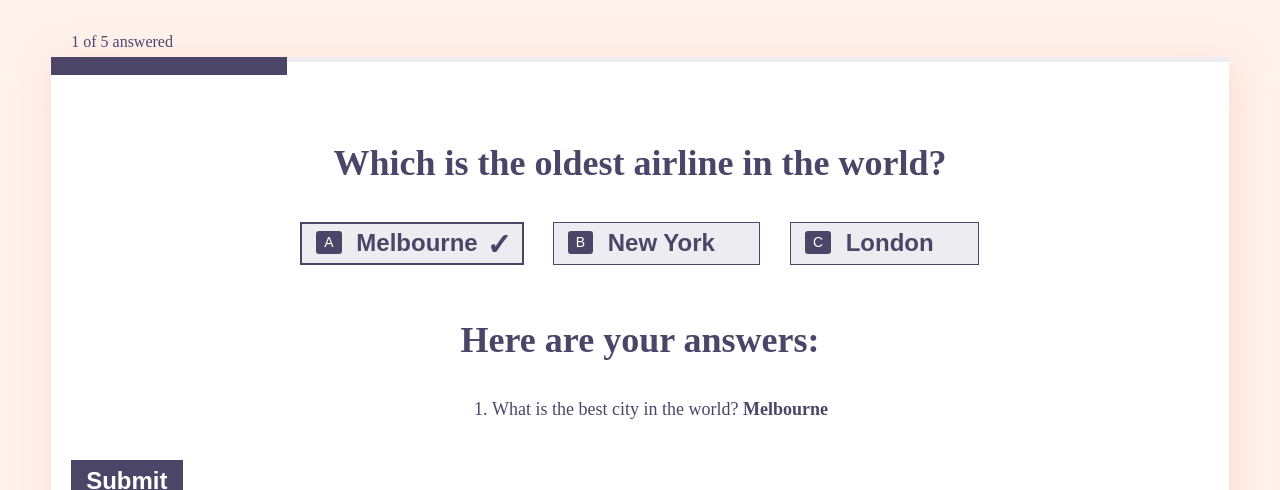
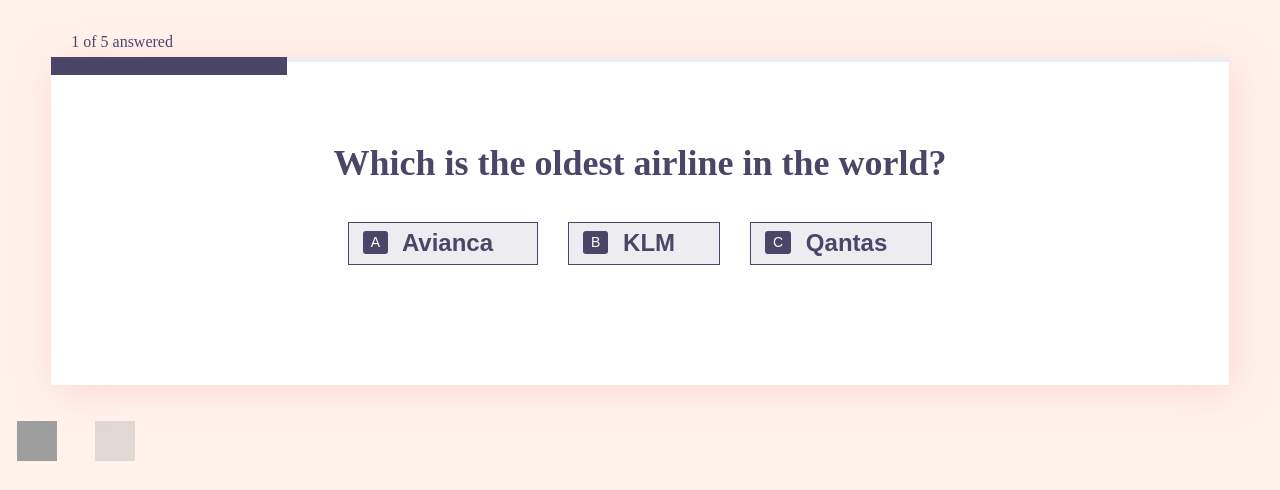
Before and after one commit to tavoasenjo/react-quiz, a React app: page / in a window 1280 px wide. Shown: the part 310-800 px from the top of the page. Built offline with nearby package versions, Linux system fonts and the light colour scheme; grey boxes are pictures that could not be loaded.

Commit message:
correct answers fetched from enpoint

```diff
--- a/src/js/App.js
+++ b/src/js/App.js
@@ -5,39 +5,123 @@
 
 //import components
 import Question from './Question';
+import Results from './Results';
 
 class App extends React.Component {
-
-    constructor(props){
+  constructor(props) {
     super(props);
     this.state = {
       allQuestions: data.allQuestions,
       currentQuestion: data.allQuestions[0],
       progress: 0,
-          allAnswers: []
+      allAnswers: [],
+      loadNewQuestion: false,
+      showResults: false,
+      loadingResults: false,
+      correctAnswers: []
+    };
   }
 
+  // We will pass this method from the parent to the multiple levels of the children to get to NiceButton component.
+  onSelectAnswer = answer => {
+    // console.log('Answer selected:', answer);
+
+    const { allAnswers } = this.state;
+    this.setState(
+      {
+        // we will take whatever is currently in allAnswers and then we are adding the new answer to the end of the array
+        allAnswers: [...allAnswers, answer]
+      },
+      this.goToNextQuestion() //when the state is updated, we tell react to go to the next question
+    );
+  };
+
+  goToNextQuestion = () => {
+    console.log('go to the next question after the state is updated');
+    const { progress, allQuestions, loadNewQuestion } = this.state;
+    //before we show the new question, we want to fade the original question out, for that we will need a new property on our state: loadNewQuestion
+    this.setState({
+      loadNewQuestion: true
+    });
+
+    // We have the question faded out and now we want it to have a little delay and update the progress state property +1, and update the currentQuestion so we can target the next question by grabbing all questions with the index of progress + 1
+    setTimeout(() => {
+      // lets check if the user is in the final question; if progress is less than allQuestion.lenght - 1
+      if (progress < allQuestions.length - 1) {
+        this.setState({
+          progress: progress + 1,
+          currentQuestion: allQuestions[progress + 1],
+          loadNewQuestion: false
+        });
+      } else {
+        // if the progress is not less than allQuestios.length - 1 we want to fade-out the questions and show the results
+        this.setState({
+          loadNewQuestion: false, //instead of fading in the question we will fade in the results
+          showResults: true
+        });
       }
-    render(){
-      console.log('this is data from the state: ', this.state.allQuestions);
-      const {currentQuestion} = this.state;
+    }, 300);
+  };
+
+  // create a method for the submit button to load results
+  onLoadResults = () => {
+    // console.log('loading results');
+    this.setState({
+      loadingResults: true
+    });
+
+    // Fetch correct answers from https://api.myjson.com/bins/zgpjb
+
+    fetch('https://api.myjson.com/bins/zgpjb')
+      .then(res => res.json())
+      .then(parsedJSON => {
+        console.log(parsedJSON.correctAnswers);
+        const correctAnswers = parsedJSON.correctAnswers;
+
+        this.setState({
+          correctAnswers: correctAnswers,
+          loadingResults: false,
+          resultsLoaded: true
+        });
+      })
+      .catch(error => {
+        console.log('errors', error);
+        this.setState({
+          loadingResults: false,
+          resultsLoaded: true
+        });
+      });
+
+    // faking the load process with setTimeout
+    // setTimeout(() => {
+    //   this.setState({
+    //     loadingResults: false
+    //   });
+    // }, 1000);
+  };
+
+  render() {
+    // console.log('this is data from the state: ', this.state.allQuestions);
+    // console.log('these are the choices: ', this.state.currentQuestion.choices);
+    const { currentQuestion, loadNewQuestion, showResults, allAnswers, allQuestions, loadingResults } = this.state;
     return (
-            <div>
-
+      <div className={`${loadingResults ? 'is-loading-results' : ''}`}>
         {/* Header - start */}
         <header>
-                  <img src="https://ihatetomatoes.net/react-tutorials/abc-quiz/images/plane.svg" />
+          <img
+            className={`${loadNewQuestion ? 'fade-out fade-out-active' : 'fade-out'}`}
+            src="https://ihatetomatoes.net/react-tutorials/abc-quiz/images/plane.svg"
+          />
         </header>
         {/* Header - end */}
 
         {/* Content - start */}
         <div className={`content`}>
-
           {/* Progress - start */}
           <div className="progress-container">
             <div className="progress-label">1 of 5 answered</div>
             <div className="progress">
-                    <div className="progress-bar" style={{'width': `20%`}}>
+              <div className="progress-bar" style={{ width: `20%` }}>
                 <span className="sr-only">20% Complete</span>
               </div>
             </div>
@@ -46,26 +130,21 @@
 
           {/* Question - start */}
 
-                <Question currentQuestion={currentQuestion}/>
+          {/* wrap the question section in { } to put some JS. We set the showResults value to true & the question (which will fade-out). Only show the question when the showResults property is set to false. Otherwide, show the component Results */}
+          {!showResults
+            ? <Question
+                currentQuestion={currentQuestion}
+                onSelectAnswer={this.onSelectAnswer}
+                loadNewQuestion={loadNewQuestion}
+              />
+            : <Results
+                allQuestions={allQuestions}
+                allAnswers={allAnswers}
+                loadNewQuestion={loadNewQuestion}
+                onLoadResults={this.onLoadResults}
+              />}
 
           {/* Question - end */}
-
-                {/* Results - start */}
-                <div className="results">
-                  <div className="loader"><div className="icon"></div></div>
-                  <div className="results-overlay"></div>
-                  <h1>Here are your answers:</h1>
-                  <div className="answers">
-                    <ol>
-                      <li>What is the best city in the world? <br /><strong>Melbourne</strong></li>
-                    </ol>
-                  </div>
-                  <div className="text-center">
-                    <button className="btn btn-dark">Submit</button>
-                  </div>
-                </div>
-                {/* Results - end */}
-
         </div>
         {/* Content - end */}
 
@@ -79,9 +158,8 @@
           </button>
         </div>
         {/* Navigation - end */}
-
       </div>
-        )
+    );
   }
 }
 
--- a/src/js/Choices.js
+++ b/src/js/Choices.js
@@ -1,19 +1,23 @@
 import React from 'react';
 import PropTypes from 'prop-types';
+import NiceButton from './NiceButton';
 
-const Choices = () => {
-	return(
+const Choices = ({ currentChoices, onSelectAnswer }) => {
+	// console.log('these are the choices ', currentChoices);
+	return (
 		<div className="choices">
+			{/*Loops through all the choices, and return NiceButton component*/}
 
-            {/* Buttons - start */}
-            <button className="btn btn-huge is-selected"><span className="letter">A</span> Melbourne</button>
-            <button className="btn btn-huge"><span className="letter">B</span> New York</button>
-            <button className="btn btn-huge"><span className="letter">C</span> London</button>
-            {/* Buttons - end */}
+			{currentChoices.map((currentChoice, i) => {
+				return <NiceButton key={i} currentChoice={currentChoice} index={i} onSelectAnswer={onSelectAnswer} />;
+			})}
+		</div>
+	);
+};
 
-        </div>
-	)
-}
-
+Choices.propTypes = {
+	currentChoices: PropTypes.array.isRequired,
+	onSelectAnswer: PropTypes.func.isRequired
+};
 
 export default Choices;
--- /dev/null
+++ b/src/js/NiceButton.js
@@ -0,0 +1,53 @@
+import React from 'react';
+import PropTypes from 'prop-types';
+
+class NiceButton extends React.Component {
+	getLetter = index => {
+		const letters = ['A', 'B', 'C'];
+		return letters[index];
+	};
+
+	//in order to make delay and animate the button when the user click it, we will create a function to handle it.
+	handleClick = e => {
+		const { currentChoice, onSelectAnswer } = this.props;
+
+		//add the highlight class first and the go to next question
+		//so we need to target the button and give it a ref
+
+		this.button.classList.add('is-selected', 'is-highlighted');
+
+		setTimeout(e => {
+			onSelectAnswer(currentChoice);
+		}, 500);
+
+		// remove classes for next question choices
+		setTimeout(e => {
+			this.button.classList.remove('is-selected', 'is-highlighted');
+		}, 500);
+	};
+
+	render() {
+		const { currentChoice, index, onSelectAnswer } = this.props;
+		return (
+			<button
+				ref={input => {
+					this.button = input;
+				}}
+				className="btn btn-huge"
+				onClick={e => {
+					this.handleClick(e);
+				}}
+			>
+				<span className="letter">{this.getLetter(index)}</span> {currentChoice}
+			</button>
+		);
+	}
+}
+
+NiceButton.propTypes = {
+	currentChoice: PropTypes.string.isRequired,
+	index: PropTypes.number.isRequired,
+	onSelectAnswer: PropTypes.func.isRequired
+};
+
+export default NiceButton;
--- a/src/js/Question.js
+++ b/src/js/Question.js
@@ -3,24 +3,26 @@
 
 import Choices from './Choices';
 
-const Question = (props) => {
-	return(
-		<div className={`question`}>
+const Question = ({ currentQuestion, onSelectAnswer, loadNewQuestion }) => {
+	const { question, choices } = currentQuestion;
 
-          <h1>{props.currentQuestion.question}</h1>
+	return (
+		<div className={`question ${loadNewQuestion ? 'fade-out fade-out-active' : 'fade-out'}`}>
+			<h1>
+				{question}
+			</h1>
 
-          {/* Choices - start */}
-          <Choices />
-          {/* Choices - end */}
-
-        </div>
-	)
-
-}
+			{/* Choices - start */}
+			<Choices currentChoices={choices} onSelectAnswer={onSelectAnswer} />
+			{/* Choices - end */}
+		</div>
+	);
+};
 
 Question.propTypes = {
-	currentQuestion: PropTypes.object.isRequired
-}
-
+	currentQuestion: PropTypes.object.isRequired,
+	onSelectAnswer: PropTypes.func.isRequired,
+	loadNewQuestion: PropTypes.bool.isRequired
+};
 
 export default Question;
--- /dev/null
+++ b/src/js/Results.js
@@ -0,0 +1,35 @@
+import React from 'react';
+import PropTypes from 'prop-types';
+
+import Answers from './Answers';
+
+const Results = ({ allQuestions, allAnswers, loadNewQuestion, onLoadResults }) => {
+	return (
+		<div className={`results ${loadNewQuestion ? 'fade-out fade-out-active' : 'fade-out'}`}>
+			<div className="loader">
+				<div className="icon" />
+			</div>
+			<div className="results-overlay" />
+			<h1>Here are your answers:</h1>
+			<div className="answers">
+				{/*Create Answers component to map through and return all the answers*/}
+				<Answers allAnswers={allAnswers} allQuestions={allQuestions} />
+			</div>
+			<div className="text-center">
+				<button
+					onClick={e => {
+						onLoadResults();
+						{
+							/*this.props.onLoadResults()*/
+						}
+					}}
+					className="btn btn-dark"
+				>
+					Submit
+				</button>
+			</div>
+		</div>
+	);
+};
+
+export default Results;
--- a/src/scss/app.scss
+++ b/src/scss/app.scss
@@ -29,7 +29,7 @@
 .content {
     background-color: #fff;
     padding: 20px 20px 90px 20px;
-    box-shadow: 4px 6px 38px rgba(255,148,148,0.3);
+    box-shadow: 4px 6px 38px rgba(255, 148, 148, 0.3);
     max-width: 90%;
     margin: 0 auto;
     position: relative;
@@ -45,7 +45,7 @@
             height: 5px;
             background-color: #edecf0;
             .progress-bar {
-                background-color: $darkTextColor
+                background-color: $darkTextColor;
             }
         }
     }
@@ -53,7 +53,7 @@
 .results-overlay {
     background-color: $darkTextColor;
     position: absolute;
-    top:0;
+    top: 0;
     left: 0;
     width: 100%;
     height: 100%;
@@ -180,7 +180,7 @@
             color: $darkTextColor;
         }
     }
-    &.is-selected {
+    &.is-highlighted {
         animation-name: highlight;
         animation-duration: 500ms;
     }
@@ -249,7 +249,7 @@
         &:active,
         &:focus {
             border-color: #ff9494;
-            background-color: rgba(255,148,148,0.5);
+            background-color: rgba(255, 148, 148, 0.5);
             outline: none;
         }
         &.is-disabled {
@@ -278,7 +278,7 @@
     .btn-dark {
         margin: 30px 0;
     }
-    .choices{
+    .choices {
         text-align: center;
     }
     .answers {
@@ -289,7 +289,9 @@
             margin: 0 auto;
             li {
                 text-align: left;
-                br {display: none;}
+                br {
+                    display: none;
+                }
             }
         }
     }
@@ -326,7 +328,7 @@
     header {
         padding-top: 40px;
         margin-bottom: 60px;
-        min-height:210px;
+        min-height: 210px;
         img {
             min-width: 235px;
         }
@@ -343,25 +345,31 @@
 }
 
 @keyframes highlight {
-    0%   {
+    0% {
         background-color: darken(#edecf0, 20);
         border-color: lighten($darkTextColor, 0);
     }
-    33%  {
+    33% {
         background-color: darken(#edecf0, 0);
         border-color: lighten($darkTextColor, 40);
     }
-    66%   {
+    66% {
         background-color: darken(#edecf0, 20);
         border-color: lighten($darkTextColor, 0);
     }
-    100%  {
+    100% {
         background-color: darken(#edecf0, 0);
         border-color: lighten($darkTextColor, 40);
     }
 }
 
 @keyframes spin {
-    0% { transform: rotate(0); transform-origin: center center; }
-    100% { transform: rotate(360deg); transform-origin: center center; }
+    0% {
+        transform: rotate(0);
+        transform-origin: center center;
+    }
+    100% {
+        transform: rotate(360deg);
+        transform-origin: center center;
+    }
 }
```
Also changed, not shown: src/js/Answers.js (added, +19 -0 lines), 1 other file (tests, documents, lock files or other folders). Lines whose indentation alone changed are shown as unchanged.
